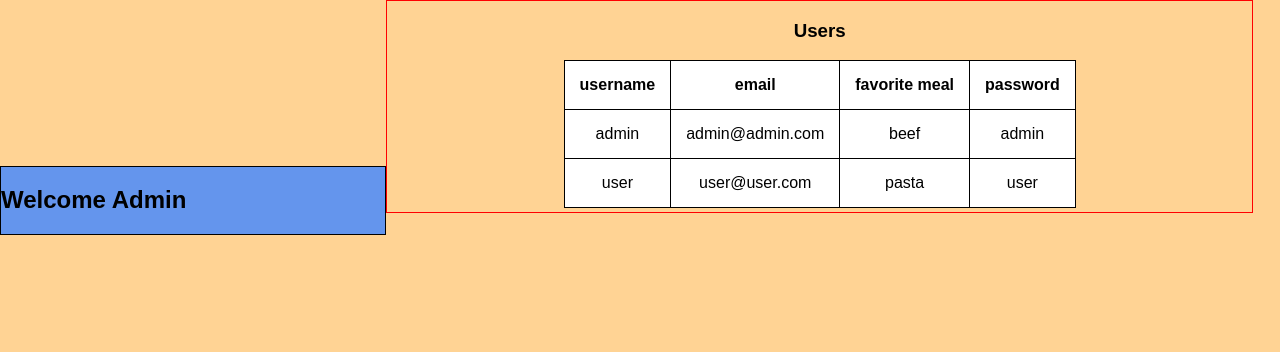
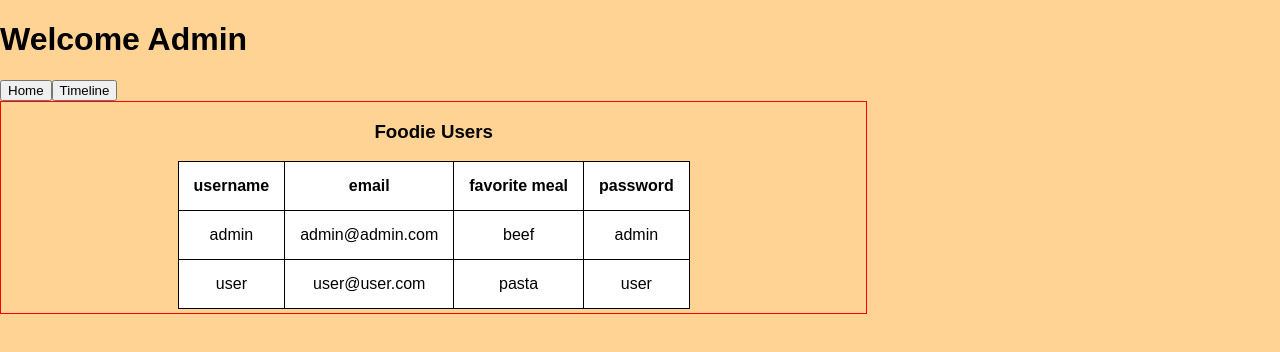
Before and after one commit to markkulube/foodies-share-309, a React (Create React App) app in the folder client/: page /Admin in a window 1280 px wide. Shown: the top 352 px of the page. Built offline with nearby package versions, Linux system fonts and the light colour scheme.

Commit message:
feat: added navigation buttons/links to profile and home pages.

```diff
--- a/client/src/components/Admin/Admin.js
+++ b/client/src/components/Admin/Admin.js
@@ -1,5 +1,6 @@
 import React, { Component } from 'react'
 import AdminTable from './AdminTable'
+import { Link } from "react-router-dom";
 
 import "./Admin.css"
 
@@ -9,12 +10,19 @@ class Admin extends Component {
 
             <div id={"admin"}>
 
-                <div id={"admin-left-side"}>
-                    <h2>Welcome Admin</h2>
+
+                <div id="admin-header">
+                        <h1>Welcome Admin</h1>
+                        <Link to={"/"}>
+                            <button className={"account-info-nav-buttons"}>Home</button>
+                        </Link>
+                        <Link to={"/Timeline"}>
+                            <button className={"account-info-nav-buttons"}>Timeline</button>
+                        </Link>
                 </div>
 
                 <div id={"admin-main"}>
-                    <h3>Users</h3>
+                <h3>Foodie Users</h3>
                     <AdminTable></AdminTable>
                 </div>
 
```
